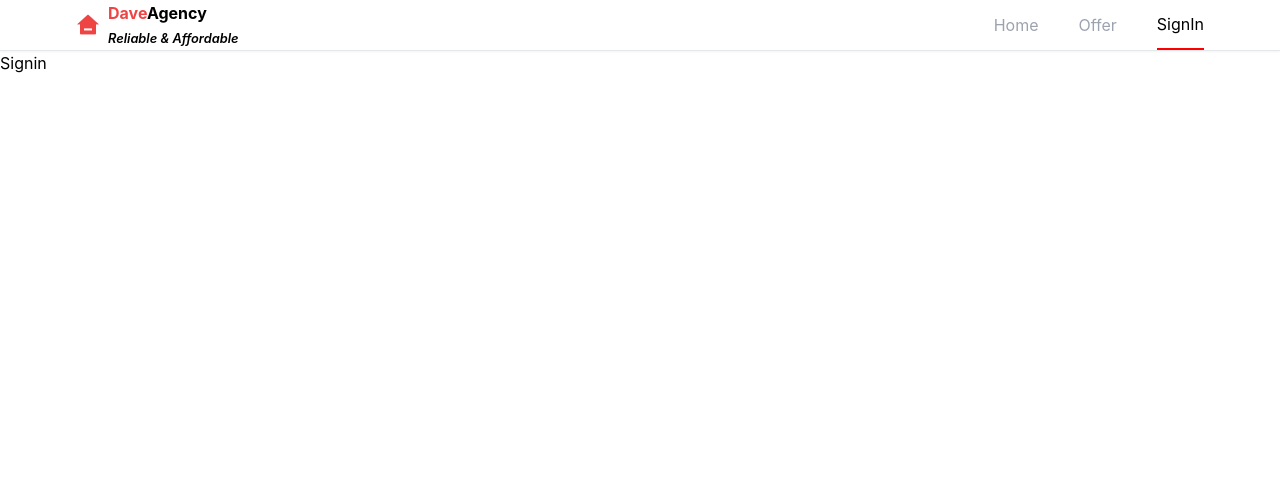
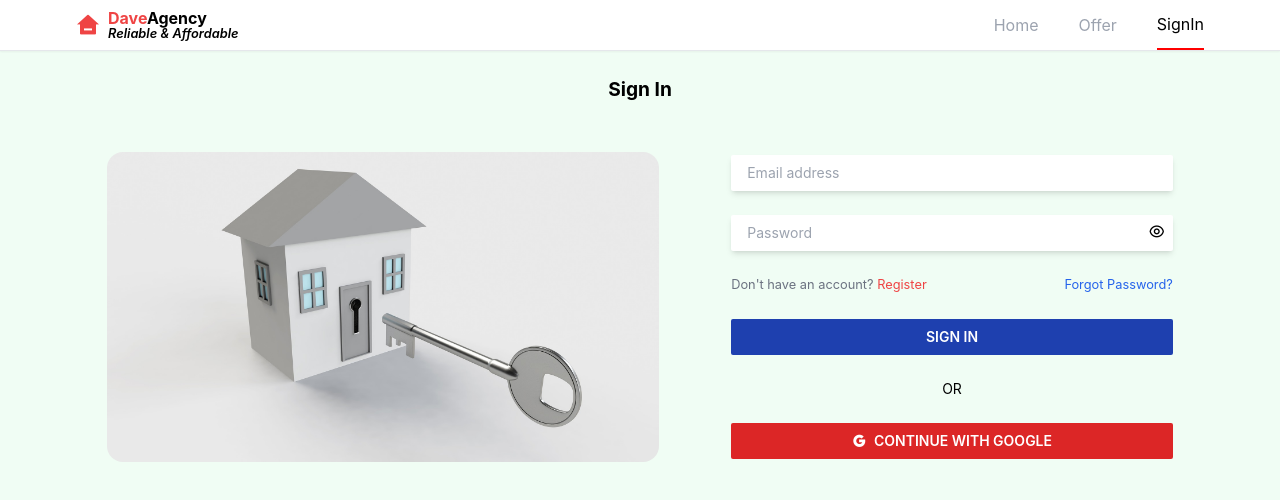
Before and after one commit to ovie-daveth/DaveAgency, a React (Create React App) app: page /signin in a window 1280 px wide. Shown: the top 500 px of the page. Built offline with nearby package versions, Linux system fonts and the light colour scheme.

Commit message:
Login page and initializing firebase

```diff
--- a/src/components/Header.jsx
+++ b/src/components/Header.jsx
@@ -30,8 +30,8 @@ const Header = () => {
       <div className="nav_container flex items-center justify-between">
         <div className="logo flex gap-2 items-center cursor-pointer">
           <span className='text-red-500 text-2xl'><i class="ri-home-3-fill"></i></span>
-          <div className="logo_text flex flex-col gap-0">
-          <NavLink to='/'>
+          <div >
+          <NavLink to='/' className="logo_text flex flex-col gap-0">
           <h2 className='text-red-500 font-bold'>Dave<span className='text-black'>Agency</span></h2>
           <small className='-mt-1.5 italic font-semibold'>Reliable & Affordable</small>
           </NavLink>
--- /dev/null
+++ b/src/components/Helmet.js
@@ -0,0 +1,13 @@
+import React from 'react'
+
+const Helmet = (props) => {
+
+    document.title = 'DaveAgency - ' + props.title
+  return (
+    <div className=' w-full'>
+      {props.children}
+    </div>
+  )
+}
+
+export default Helmet
--- a/src/index.css
+++ b/src/index.css
@@ -5,6 +5,7 @@ body {
     sans-serif;
   -webkit-font-smoothing: antialiased;
   -moz-osx-font-smoothing: grayscale;
+  background-color: rgb(240, 253, 244);
 }
 
 code {
--- a/src/pages/Home.jsx
+++ b/src/pages/Home.jsx
@@ -1,12 +1,10 @@
 import React from 'react'
-
+import Helmet from '../components/Helmet'
 
 const Home = () => {
-  return (
-    <div>
-      Home
-    </div>
-  )
+  return <Helmet title={'Home'}>
+
+  </Helmet>
 }
 
 export default Home
--- a/src/pages/SignIn.jsx
+++ b/src/pages/SignIn.jsx
@@ -1,11 +1,65 @@
-import React from 'react'
+import React, { useState } from 'react'
+import Helmet from '../components/Helmet'
+import signin from '../assets/images/signin.jpg'
+import { NavLink } from 'react-router-dom'
 
 const Signin = () => {
-  return (
-    <div>
-      Signin
-    </div>
-  )
+
+  const [showPassword, setShowPassword] = useState(false)
+
+  const showPasswordEl = () =>{
+    setShowPassword(!showPassword)
+  }
+
+  const [formData, setFormData] = useState({
+    email: '',
+    password: ''
+  });
+
+  const onChange = (e) =>{
+    setFormData((prevState)=>({
+      ...prevState,
+      [e.target.id]: e.target.value,
+
+    }))
+  }
+
+  const {email, password} = formData
+
+  return <Helmet title={'SignIn'}>
+    <section className="w-full">
+      <h3 className='text-black font-bold text-center mt-6 text-[1.2rem]'>Sign In</h3>
+      <div className="form_content flex items-center flex-wrap gap-4 justify-center px-6 py-12 max-w-6xl mx-auto">
+        <div className="image md:w-[50%] lg:w-[50%] mb-12 md:mb-6">
+            <img className=' w-full rounded-2xl' src={signin} alt="formimg" />
+        </div>
+        <div  className='w-full md:w-[67%] lg:w-[40%] md:ml-14'>
+            <form action="">
+              <input className='w-full shadow-md pl-4 text-sm py-2 rounded-sm border-gray-300 focus:outline-none  text-gray-500' type="email" placeholder='Email address' required id='email' value={email} onChange={onChange} />
+             <div className="pass w-full relative my-6">
+             <input className=' shadow-md w-full pl-4 text-sm py-2 rounded-sm border-gray-300 focus:outline-none text-gray-500'
+             type={showPassword ? 'text' : 'password'}
+             placeholder='Password' required id="password" value={password} onChange={onChange} />
+              <p className='absolute top-1 right-2 cursor-pointer'
+              onClick={showPasswordEl}
+              > { showPassword ?
+             (<i class="ri-eye-off-line"></i>)
+             : (<i class="ri-eye-line "></i>)
+             }</p>
+             </div>
+              <div className="aside flex justify-between items-center">
+              <small className='text-gray-500'>Don't have an account? <span className='text-red-500'><NavLink to='/signup'>Register</NavLink></span></small>
+              <small className=' text-blue-600'><NavLink to='/forgotpassword'>Forgot Password?</NavLink></small>
+              </div>
+              <button type='submit' className=' bg-blue-800 text-white font-semibold text-sm rounded-sm py-2 w-full my-6'>SIGN IN</button>
+              <p className='text-center text-black text-sm'>OR</p>
+            </form>
+            <button className=' bg-red-600 text-white flex items-center justify-center gap-2 rounded-sm font-semibold text-sm py-2 w-full my-6'> <span className=' text-white text-1xl'><i class="ri-google-fill"></i></span> CONTINUE WITH GOOGLE</button>
+        </div>
+      </div>
+    </section>
+
+  </Helmet>
 }
 
 export default Signin
```
Also changed, not shown: src/assets/images/signin.jpg (added), src/firebaseConfig.js (added), 1 other file (tests, documents, lock files or other folders).
